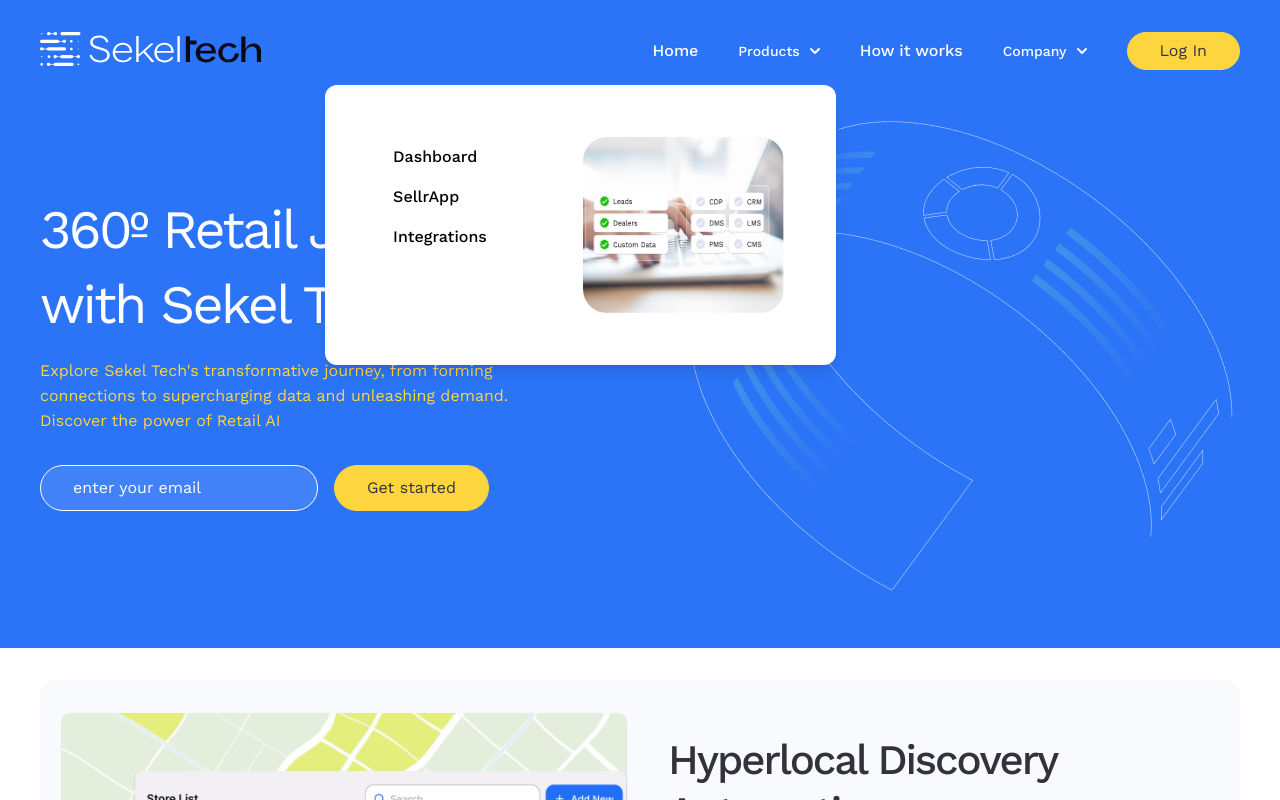
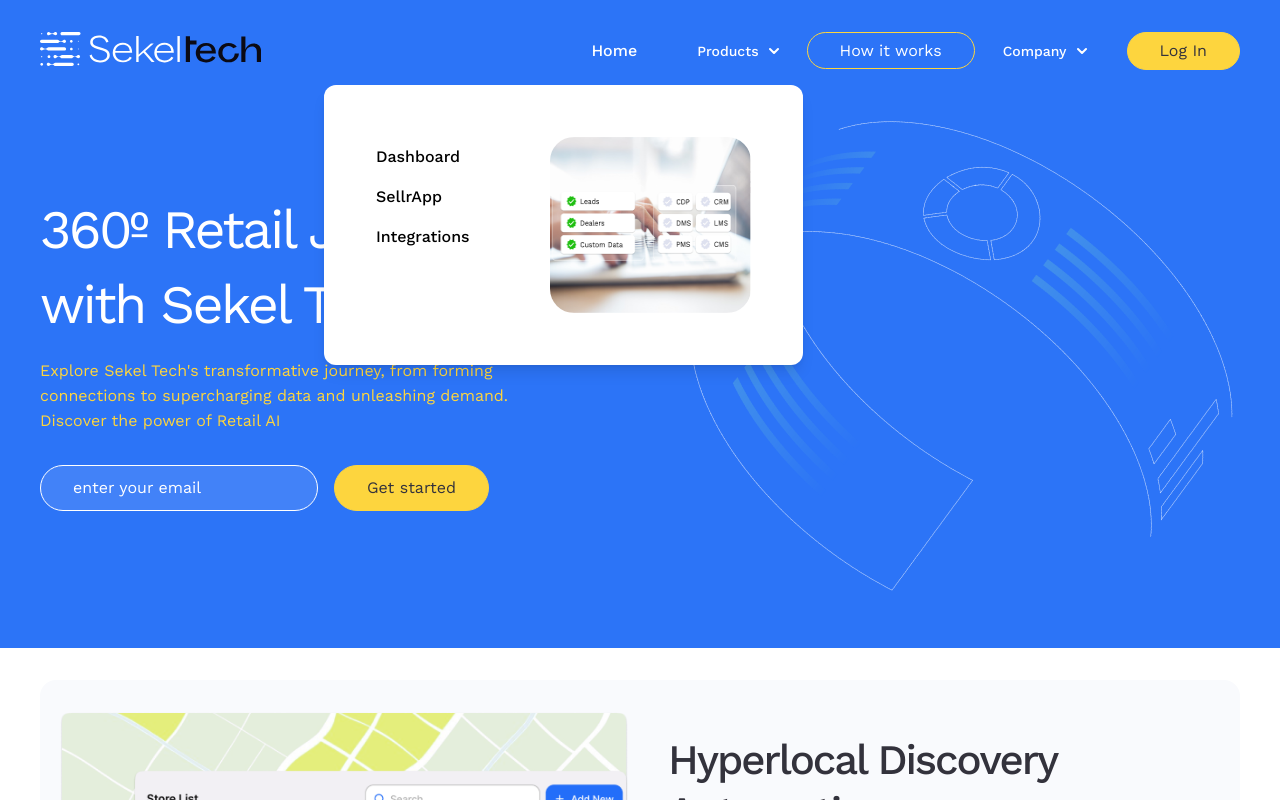
Before and after one commit to omwebiwork/sekel-tech, a Next.js app: page /how-it-works in a window 1280 px wide. Both pictures are taken after a click on the button "Products". Shown: the top 800 px of the page. Built offline with nearby package versions, Linux system fonts and the light colour scheme.

Commit message:
new changes in Header UI

```diff
--- a/src/Components/comman/Dropdown.js
+++ b/src/Components/comman/Dropdown.js
@@ -1,12 +1,12 @@
 "use client";
-import React, { useState } from "react";
+import React, { useEffect, useRef, useState } from "react";
 import DownArrow from "@/assets/DownArrow";
 import Link from "next/link";
 import Image from "next/image";
 
-const Dropdown = ({ text, list, image }) => {
+const Dropdown = ({ text, list, image , dropdownContainerSty = '' }) => {
   const [isOpen, setIsOpen] = useState(false);
-
+  let dropdownRef = useRef();
   const toggleDropdown = () => {
     setIsOpen(!isOpen);
   };
@@ -14,13 +14,24 @@
   const closeDropdown = () => {
     setIsOpen(false);
   };
+  useEffect(() => {
+    const handleClickOutside = (event) => {
+      if (dropdownRef.current && !dropdownRef.current.contains(event.target)) {
+        setIsOpen(false);
+      }
+    };
+
+    document.addEventListener("mousedown", handleClickOutside);
+    return () => {
+      document.removeEventListener("mousedown", handleClickOutside);
+    };
+  }, []);
 
   return (
-    <div className="">
-      <div className="relative inline-block" onBlur={closeDropdown}>
+    <div className="relative inline-block" ref={dropdownRef}>
       <button
         type="button"
-          className="px-4 py-2 text-white bg-blue-700 hover:bg-blue-800 focus:ring-0 focus:outline-none focus:ring-blue-300 font-medium rounded-lg text-sm inline-flex items-center"
+        className="px-6 py-2 text-white bg-blue-700 hover:bg-blue-800 focus:ring-0 focus:outline-none focus:ring-blue-300 font-medium rounded-lg text-sm inline-flex items-center"
         onClick={toggleDropdown}
       >
         {text}
@@ -28,19 +39,22 @@
       </button>
 
       {isOpen && (
-          <div className="origin-top-right absolute right-0 mt-4 rounded-xl shadow-lg bg-white text-black-33 p-[52px]">
-            <div className="flex gap-x-[80px]">
+        <div className={`${dropdownContainerSty} origin-top-right left-auto absolute right-0 mt-4 rounded-xl shadow-lg bg-white text-black-33 p-[52px]`}>
+          <div className="flex">
+            <div className="w-[calc(100%_-_201px)]">
               <ul
                 role="menu"
                 aria-orientation="vertical"
                 aria-labelledby="options-menu"
+                className="flex flex-wrap flex-col max-h-[160px] pr-[80px] gap-x-[80px]"
               >
                 {list?.map((item, index) => {
+                  console.log("chekc ", "000", item.path);
                   return (
-                  <li key={index}>
+                    <li className="block" key={index}>
                       <Link
-                      href={item.path}
-                      className="block px-4 py-2 text-base font-medium text-black-900 hover:bg-gray-100"
+                        href={`${item.redirectPath}`}
+                        className="block py-2 text-base font-medium text-black-900 hover:bg-gray-100 whitespace-nowrap"
                         onClick={closeDropdown}
                       >
                         {item.name}
@@ -49,15 +63,13 @@
                   );
                 })}
               </ul>
-            <div className="w-[201px] h-[176px] rounded-3xl overflow-hidden">
-              <Image className="h-full w-full" {...image} alt="img"/>
             </div>
-
+            <div className="min-w-[201px] w-[201px] h-[176px] rounded-3xl overflow-hidden">
+              <Image className="h-full w-full" {...image} alt="img" />
             </div>
-
+          </div>
         </div>
       )}
-      </div>
     </div>
   );
 };
--- a/src/Components/comman/Header.js
+++ b/src/Components/comman/Header.js
@@ -4,74 +4,20 @@
 import Dropdown from "./Dropdown";
 import { useCallback } from "react";
 import { useRouter } from "next/router";
-let product = [
-  {
-    id: "1",
-    name: "Dashboard",
-    path: "product/dashboard",
-  },
-  {
-    id: "2",
-    name: "SellrApp",
-    path: "product/sellrApp",
-  },
-  {
-    id: "3",
-    name: "Integrations",
-    path: "product/integrations",
-  },
-];
-
-let company = [
-  {
-    id: "1",
-    name: "About us",
-    path: "company/about-us",
-  },
-  {
-    id: "2",
-    name: "Case Studies",
-    path: "company/case-studies",
-  },
-  {
-    id: "3",
-    name: "Blog",
-    path: "company/blog",
-  },
-  {
-    id: "4",
-    name: "Parter Program",
-    path: "company/pater-program",
-  },
-  {
-    id: "5",
-    name: "Careers",
-    path: "company/careers",
-  },
-  {
-    id: "6",
-    name: "Contact Us",
-    path: "company/contact-us",
-  },
-  {
-    id: "7",
-    name: "Gallery",
-    path: "company/gallery",
-  },
-];
+import { product, company } from "@/static/json/header"
 
 const Header = () => {
   let { asPath } = useRouter();
 
   let activeClass = useCallback(
     (activePath) => {
-      // if (asPath === activePath) {
-      //   return "text-white px-8 border border-1 border-yellow-900 rounded-full";
-      // } else if (asPath.includes(activePath) && activePath !== "/") {
-      //   return "text-white px-8 border border-1 border-yellow-900 rounded-full";
-      // } else {
-        return "text-white font-medium text-base";
-      // }
+      if (asPath === activePath) {
+        return "border border-1 border-yellow-900 rounded-full";
+      } else if (asPath.includes(activePath) && activePath !== "/" && activePath !== "/how-it-works") {
+        return "border border-1 border-yellow-900 rounded-full";
+      } else {
+        return "font-medium text-base";
+      }
     },
     [asPath]
   );
@@ -84,14 +30,17 @@
             <Image src={"/logo.svg"} width={221} height={34} alt="logo" />
           </div>
           <div className="ml-auto ">
-            <ul className="flex items-center gap-6">
+            <ul className="flex items-center gap-x-1">
               <li>
-                <Link href={"/"} className={`${activeClass("/")}`}>
+                <Link
+                  href={"/"}
+                  className={`text-white px-8 py-2 ${activeClass("/")}`}
+                >
                   Home
                 </Link>
               </li>
               <li>
-                <div className={`inline-flex gap-1 ${activeClass("product")}`}>
+                <div className={`${activeClass("product")}`}>
                   <Dropdown
                     text="Products"
                     list={product}
@@ -100,20 +49,25 @@
                 </div>
               </li>
               <li>
-                <Link href={"/"} className="text-white font-medium text-base">
+                <Link
+                  href={"/how-it-works"}
+                  className={`text-white px-8 py-2 ${activeClass("/how-it-works")}`}
+                >
                   How it works
                 </Link>
               </li>
               <li>
-                <Link
-                  href={"/"}
-                  className={`inline-flex gap-1 ${activeClass("company")}`}
-                >
-                  <Dropdown text="Company" list={company}  image={{ src: "/company-img.png", height: 176, width: 200 }} />
-                </Link>
+                <div className={`${activeClass("company")}`}>
+                  <Dropdown
+                    text="Company"
+                    list={company}
+                    dropdownContainerSty="w-[668px]"
+                    image={{ src: "/company-img.png", height: 176, width: 200 }}
+                  />
+                </div>
               </li>
               <li>
-                <Link href={"/"} className="">
+                <Link href={"/"} className="ml-3">
                   <Button filled data="Log In" />
                 </Link>
               </li>
--- /dev/null
+++ b/src/static/json/header.js
@@ -0,0 +1,57 @@
+let product = [
+  {
+    id: "1",
+    name: "Dashboard",
+    redirectPath: "/product/dashboard",
+  },
+  {
+    id: "2",
+    name: "SellrApp",
+    redirectPath: "/product/sellr-app",
+  },
+  {
+    id: "3",
+    name: "Integrations",
+    redirectPath: "/product/integrations",
+  },
+];
+
+let company = [
+  {
+    id: "1",
+    name: "About us",
+    redirectPath: "/company/about-us",
+  },
+  {
+    id: "2",
+    name: "Case Studies",
+    redirectPath: "/company/case-studies",
+  },
+  {
+    id: "3",
+    name: "Blog",
+    redirectPath: "/company/blog",
+  },
+  {
+    id: "4",
+    name: "Parter Program",
+    redirectPath: "/company/pater-program",
+  },
+  {
+    id: "5",
+    name: "Careers",
+    redirectPath: "/company/careers",
+  },
+  {
+    id: "6",
+    name: "Contact Us",
+    redirectPath: "/company/contact-us",
+  },
+  {
+    id: "7",
+    name: "Gallery",
+    redirectPath: "/company/gallery",
+  },
+];
+
+export { product, company };
```
Lines whose indentation alone changed are shown as unchanged.
